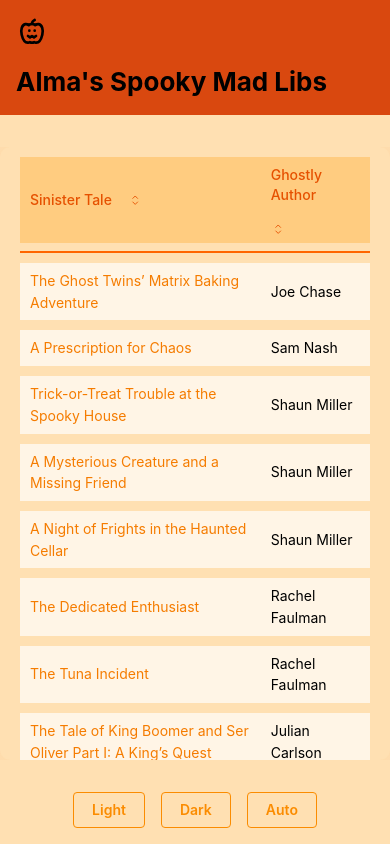
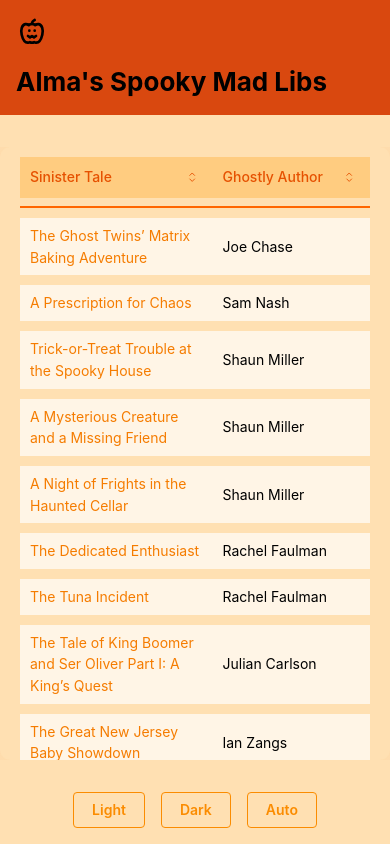
Before and after one commit to CaitlinConway/madlibs-mantine, a Next.js app: page / in a window 390 px wide. Built offline with nearby package versions, Linux system fonts and the light colour scheme.

Commit message:
fix mobile styling

```diff
--- a/components/TableScrollArea/TableScrollArea.module.css
+++ b/components/TableScrollArea/TableScrollArea.module.css
@@ -60,3 +60,35 @@
     text-decoration: underline;
   }
 }
+
+.th {
+  padding: 0;
+}
+
+.control {
+  width: 100%;
+  padding: var(--mantine-spacing-xs) var(--mantine-spacing-md);
+}
+
+.thText {
+  overflow: hidden;
+  text-overflow: ellipsis;
+  white-space: nowrap;
+}
+
+.icon {
+  transition: transform 0.3s ease;
+  width: rem(21px);
+  height: rem(21px);
+}
+
+@media (max-width: $mantine-breakpoint-sm) {
+  .control {
+    padding-left: var(--mantine-spacing-xs);
+    padding-right: var(--mantine-spacing-xs);
+  }
+
+  .thText {
+    font-size: var(--mantine-font-size-sm);
+  }
+}
--- a/components/TableScrollArea/TableScrollArea.tsx
+++ b/components/TableScrollArea/TableScrollArea.tsx
@@ -2,7 +2,7 @@
 
 import cx from 'clsx';
 import { useState } from 'react';
-import { Table, ScrollArea, Box, UnstyledButton, Group, Text } from '@mantine/core';
+import { Table, ScrollArea, Box, UnstyledButton, Group, Text, Center } from '@mantine/core';
 import { IconChevronUp, IconChevronDown, IconSelector } from '@tabler/icons-react';
 import classes from './TableScrollArea.module.css';
 import { stories } from '@/test-utils/constants';
@@ -62,11 +62,13 @@ export function TableScrollArea() {
         return (
             <Table.Th className={classes.th}>
                 <UnstyledButton onClick={() => handleSort(field)} className={classes.control}>
-                    <Group justify="space-between">
-                        <Text fw={500} size="sm">
+                    <Group justify="space-between" wrap="nowrap">
+                        <Text fw={500} size="sm" className={classes.thText}>
                             {children}
                         </Text>
-                        <Icon size="0.9rem" stroke={1.5} />
+                        <Center className={classes.icon}>
+                            <Icon size="0.9rem" stroke={1.5} />
+                        </Center>
                     </Group>
                 </UnstyledButton>
             </Table.Th>
```
